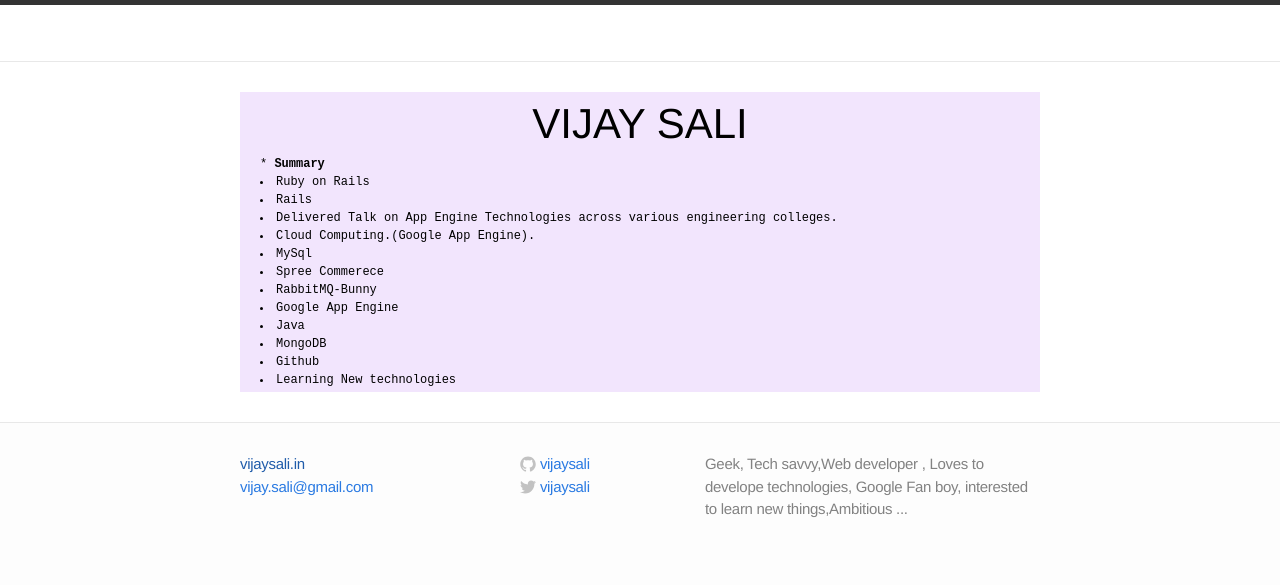
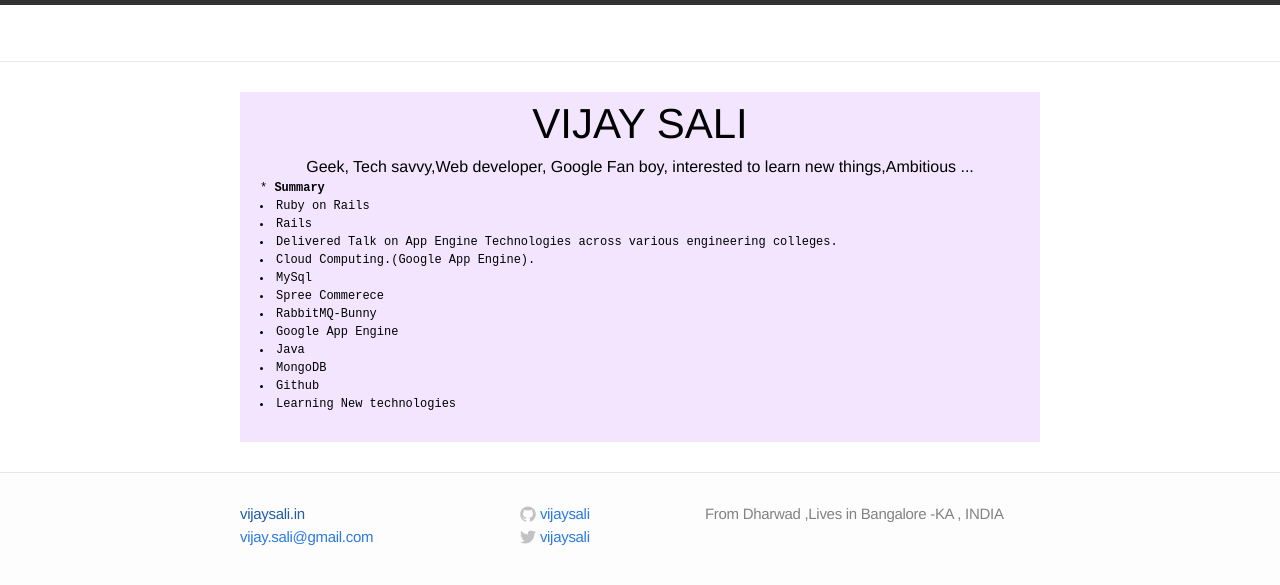
Before and after one commit to vijaysali/vijaysali.github.io, a Jekyll site: the page built from index.html, in a window 1280 px wide. Shown: the top 585 px of the page. Built offline with Jekyll 4.4.1, drawn with Linux system fonts in a browser that asks for light colours.

Commit message:
changes added

```diff
--- a/_config.yml
+++ b/_config.yml
@@ -1,7 +1,7 @@
 # Site settings
 title: Geeky Stuff
 email: vijay.sali@gmail.com
-description: "Geek, Tech savvy,Web developer , Loves to develope technologies, Google Fan boy, interested to learn new things,Ambitious ..."
+description: "Geek, Tech savvy,Web developer, Google Fan boy, interested to learn new things,Ambitious ..."
 baseurl: ""
 url: "vijaysali.in"
 
@@ -10,3 +10,4 @@
 permalink: pretty
 username: vijaysali
 firstname: VIJAYSALI
+my_address: "From Dharwad ,Lives in Bangalore -KA , INDIA"
--- a/_includes/footer.html
+++ b/_includes/footer.html
@@ -53,7 +53,7 @@
     </div>
 
     <div class="footer-col-3 column">
-      <p class="text">{{ site.description }}</p>
+      <p class="text">{{ site.my_address }}</p>
     </div>
 
   </div>
--- a/css/main.css
+++ b/css/main.css
@@ -36,7 +36,7 @@
 
 .art-head{
   max-width: 800px;
-  height: 300px;
+  height: 350px;
   padding: 0;
   margin: 0 auto;
   background-color: rgb(242, 229, 253);
--- a/index.html
+++ b/index.html
@@ -4,7 +4,9 @@
 
 <div class="home">
 <div class="art-head">
-  <center><div class="content-header">VIJAY SALI</div></center>
+  <center><div class="content-header">VIJAY SALI</div>
+  <p class="text">{{ site.description }}</p>
+  </center>
   <div class="summary-content">
   <p> * <b>Summary</b> </p>
   <li>Ruby on Rails</li>
```
